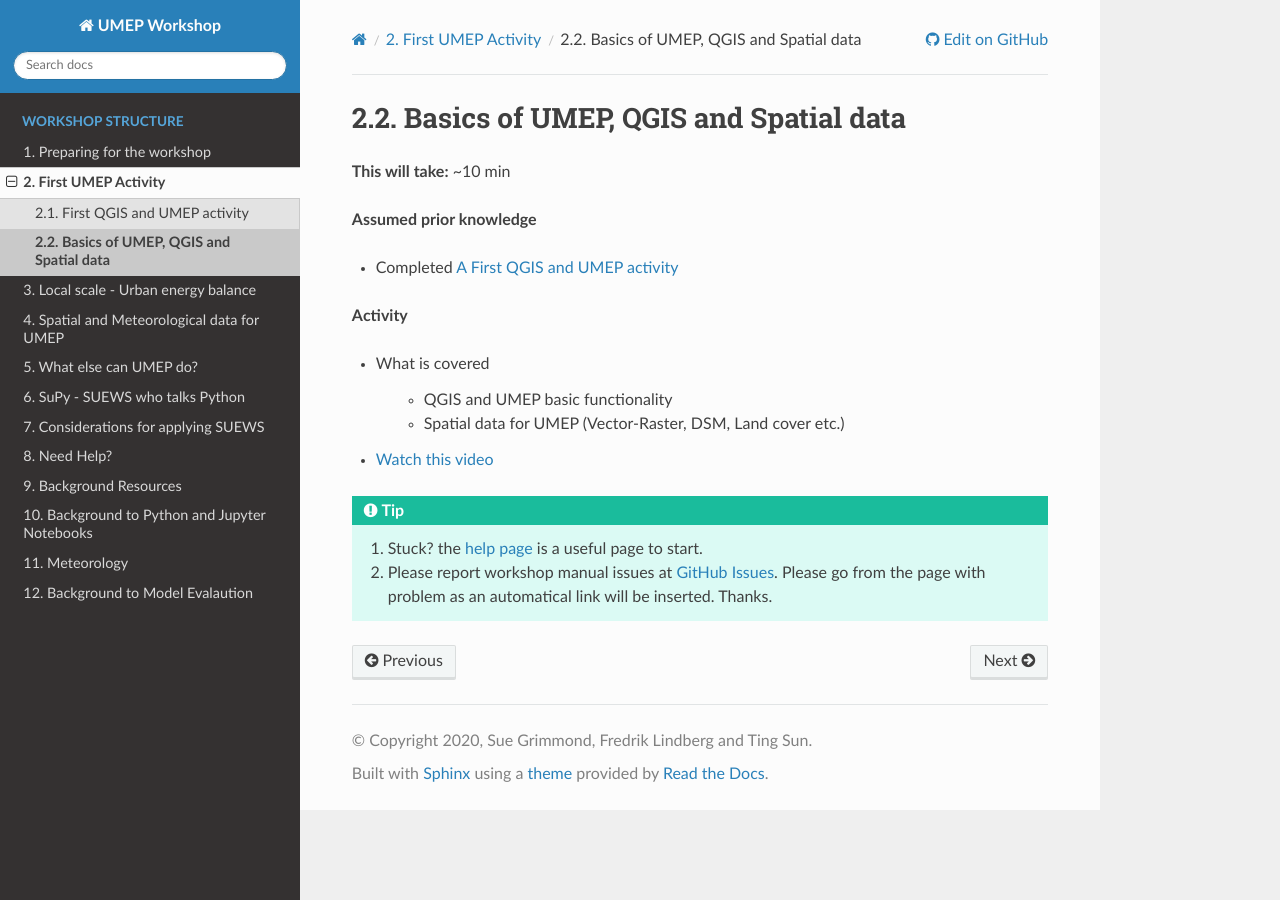
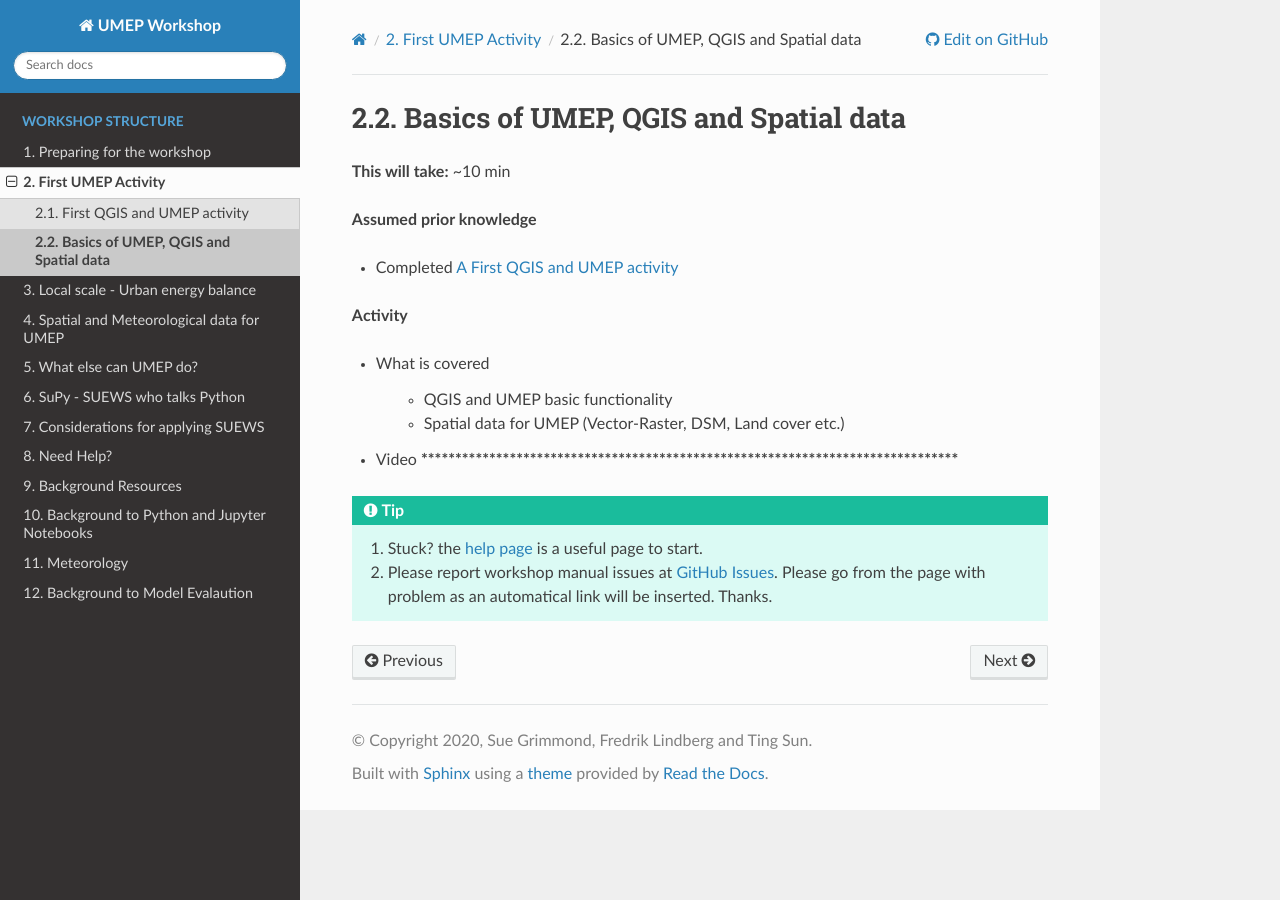
Before and after one commit to Urban-Meteorology-Reading/UMEP-Workshop, a Sphinx documentation site: the page built from source/FirstUMEP/GIS1.rst, in a window 1280 px wide. Built offline with Sphinx 7.4.7 and the Read the Docs theme 2.0.0, drawn with Linux system fonts in a browser that asks for light colours.

Commit message:
Update GIS1.rst

```diff
--- a/source/FirstUMEP/GIS1.rst
+++ b/source/FirstUMEP/GIS1.rst
@@ -17,4 +17,4 @@ Basics of UMEP, QGIS and Spatial data
    - QGIS and UMEP basic functionality
    - Spatial data for UMEP (Vector-Raster, DSM, Land cover etc.)
 
-- `Watch this video <https://github.com/Urban-Meteorology-Reading/ViewpointVideos/wiki/Spatial-data-in-UMEP---Video-structure>`__
+- Video ***********************************************************************************
```
